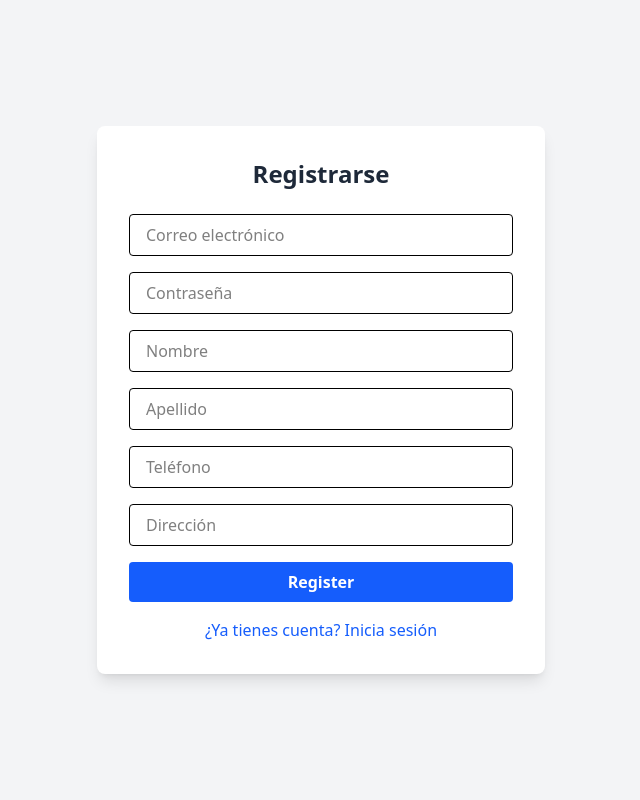
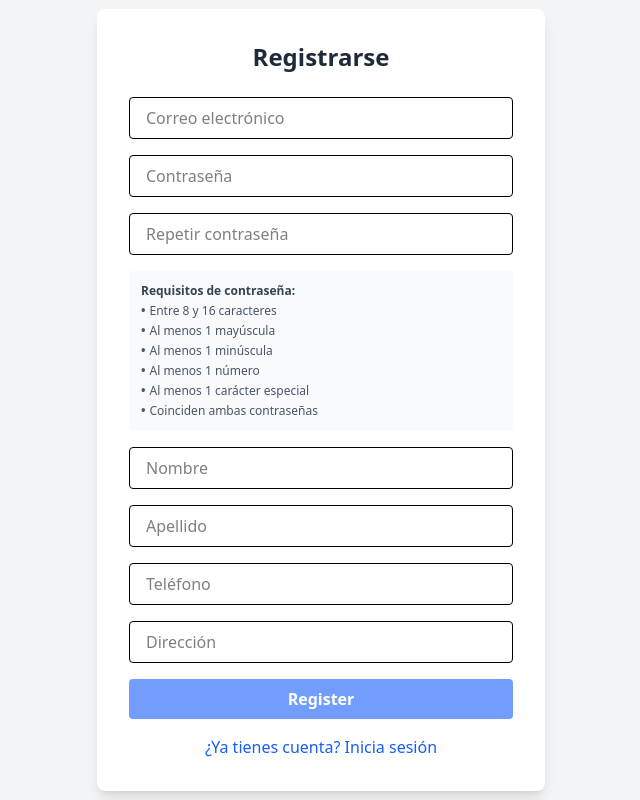
Before and after one commit to Sxtvrno/Capstone, a React (Vite) app in the folder Front/: page /personaliza in a window 1280 px wide. Both pictures are taken after a click on the button "¿No tienes cuenta? Regístrate". Shown: the whole page, without its empty margins (319-959 px from the left). Built offline with nearby package versions, Linux system fonts and the light colour scheme; no server answers.

Commit message:
Commit provisional
Se añaden las validaciones al registrarse, se crea carpeta con paginas y pagina admin y landing para cambios futuros

```diff
--- a/Front/src/components/AuthForm.jsx
+++ b/Front/src/components/AuthForm.jsx
@@ -1,11 +1,33 @@
 import React, { useState } from "react";
 import { login, register } from "../services/api";
+
+const allowedDomains = [
+  "gmail.com",
+  "outlook.com",
+  "hotmail.com",
+  "yahoo.com",
+  "live.com",
+];
+
+const emailDomainValid = (email) => {
+  if (!email.includes("@")) return false;
+  const domain = email.split("@").pop().toLowerCase();
+  return allowedDomains.includes(domain);
+};
+
+const passwordValid = (pwd) => {
+  // 8-16 chars, 1 upper, 1 lower, 1 digit, 1 special
+  const re =
+    /^(?=.*[a-z])(?=.*[A-Z])(?=.*\d)(?=.*[!@#$%^&*()_\-+={[}\]|:;"'<>,.?/]).{8,16}$/;
+  return re.test(pwd);
+};
 
 const AuthForm = ({ onAuth }) => {
   // Login states
   const [username, setUsername] = useState("");
   const [password, setPassword] = useState("");
   // Register states
+  const [confirmPassword, setConfirmPassword] = useState("");
   const [email, setEmail] = useState("");
   const [first_name, setFirstName] = useState("");
   const [last_name, setLastName] = useState("");
@@ -13,16 +35,59 @@ const AuthForm = ({ onAuth }) => {
   const [address, setAddress] = useState("");
   const [isLogin, setIsLogin] = useState(true);
   const [error, setError] = useState("");
-  const [success, setSuccess] = useState(""); // Nuevo estado
+  const [success, setSuccess] = useState("");
+  // Validaciones
+  const [emailError, setEmailError] = useState("");
+  const [passwordError, setPasswordError] = useState("");
+  const [confirmError, setConfirmError] = useState("");
+
+  // Checks dinámicos de contraseña
+  const passwordChecks = {
+    length: password.length >= 8 && password.length <= 16,
+    upper: /[A-Z]/.test(password),
+    lower: /[a-z]/.test(password),
+    digit: /\d/.test(password),
+    special: /[!@#$%^&*()_\-+={[}\]|:;"'<>,.?/]/.test(password),
+  };
+  const allBaseChecks = Object.values(passwordChecks).every(Boolean);
+  const match =
+    password !== "" && confirmPassword !== "" && password === confirmPassword;
+
+  const validateRegisterFields = () => {
+    let ok = true;
+
+    if (!emailDomainValid(email)) {
+      setEmailError("Dominio no permitido. Usa: " + allowedDomains.join(", "));
+      ok = false;
+    } else setEmailError("");
+
+    if (!passwordValid(password)) {
+      setPasswordError(
+        "Contraseña 8-16 caracteres, incluye mayúscula, minúscula, número y caracter especial."
+      );
+      ok = false;
+    } else setPasswordError("");
+
+    if (password !== confirmPassword) {
+      setConfirmError("Las contraseñas no coinciden.");
+      ok = false;
+    } else setConfirmError("");
+
+    return ok;
+  };
 
   const handleSubmit = async (e) => {
     e.preventDefault();
+    setError("");
+    setSuccess("");
+
     try {
       if (isLogin) {
         await login(username, password);
         onAuth();
-        setSuccess("");
       } else {
+        if (!validateRegisterFields()) return;
+
         const response = await register(
           email,
           password,
@@ -36,13 +101,60 @@ const AuthForm = ({ onAuth }) => {
           response.mensaje ||
             "Registro exitoso. Revisa tu correo para verificar la cuenta."
         );
+        // Limpiar campos
+        setEmail("");
+        setPassword("");
+        setConfirmPassword("");
+        setFirstName("");
+        setLastName("");
+        setPhone("");
+        setAddress("");
       }
-      setError("");
-    } catch (err) {
+    } catch {
       setError("Error en la autenticación");
-      setSuccess("");
     }
   };
+
+  const handleEmailChange = (v) => {
+    setEmail(v);
+    if (!v) return setEmailError("");
+    setEmailError(emailDomainValid(v) ? "" : "Dominio no permitido.");
+  };
+
+  const handlePasswordChange = (v) => {
+    setPassword(v);
+    if (!v) {
+      setPasswordError("");
+      setConfirmError(confirmPassword ? "Las contraseñas no coinciden." : "");
+      return;
+    }
+    setPasswordError(
+      passwordValid(v) ? "" : "Debe cumplir todos los requisitos."
+    );
+    if (confirmPassword) {
+      setConfirmError(
+        v === confirmPassword ? "" : "Las contraseñas no coinciden."
+      );
+    }
+  };
+
+  const handleConfirmChange = (v) => {
+    setConfirmPassword(v);
+    if (!v) return setConfirmError("");
+    setConfirmError(v === password ? "" : "Las contraseñas no coinciden.");
+  };
+
+  const reqItem = (ok, text) => (
+    <li
+      key={text}
+      className={`flex items-center gap-1 ${
+        ok ? "text-green-600" : "text-gray-600"
+      }`}
+    >
+      <span className="font-bold text-xs">{ok ? "✓" : "•"}</span>
+      <span className="text-xs">{text}</span>
+    </li>
+  );
 
   return (
     <div className="flex items-center justify-center min-h-screen bg-gray-100">
@@ -65,7 +177,7 @@ const AuthForm = ({ onAuth }) => {
                 type="password"
                 placeholder="Contraseña"
                 value={password}
-                onChange={(e) => setPassword(e.target.value)}
+                onChange={(e) => handlePasswordChange(e.target.value)}
                 required
                 className="w-full px-4 py-2 border rounded focus:outline-none focus:ring-2 focus:ring-blue-400"
               />
@@ -76,18 +188,62 @@ const AuthForm = ({ onAuth }) => {
                 type="email"
                 placeholder="Correo electrónico"
                 value={email}
-                onChange={(e) => setEmail(e.target.value)}
+                onChange={(e) => handleEmailChange(e.target.value)}
                 required
-                className="w-full px-4 py-2 border rounded focus:outline-none focus:ring-2 focus:ring-blue-400"
+                className={`w-full px-4 py-2 border rounded focus:outline-none focus:ring-2 ${
+                  emailError
+                    ? "border-red-400 focus:ring-red-400"
+                    : "focus:ring-blue-400"
+                }`}
               />
+              {emailError && (
+                <p className="text-xs text-red-500 -mt-2">{emailError}</p>
+              )}
               <input
                 type="password"
                 placeholder="Contraseña"
                 value={password}
-                onChange={(e) => setPassword(e.target.value)}
+                onChange={(e) => handlePasswordChange(e.target.value)}
                 required
-                className="w-full px-4 py-2 border rounded focus:outline-none focus:ring-2 focus:ring-blue-400"
+                className={`w-full px-4 py-2 border rounded focus:outline-none focus:ring-2 ${
+                  passwordError
+                    ? "border-red-400 focus:ring-red-400"
+                    : "focus:ring-blue-400"
+                }`}
               />
+              <input
+                type="password"
+                placeholder="Repetir contraseña"
+                value={confirmPassword}
+                onChange={(e) => handleConfirmChange(e.target.value)}
+                required
+                className={`w-full px-4 py-2 border rounded focus:outline-none focus:ring-2 ${
+                  confirmError
+                    ? "border-red-400 focus:ring-red-400"
+                    : "focus:ring-blue-400"
+                }`}
+              />
+              {(passwordError || confirmError) && (
+                <p className="text-xs text-red-500 -mt-2">
+                  {confirmError || passwordError}
+                </p>
+              )}
+              <div className="bg-gray-50 p-3 rounded">
+                <p className="text-xs font-semibold mb-1 text-gray-700">
+                  Requisitos de contraseña:
+                </p>
+                <ul className="space-y-1">
+                  {reqItem(passwordChecks.length, "Entre 8 y 16 caracteres")}
+                  {reqItem(passwordChecks.upper, "Al menos 1 mayúscula")}
+                  {reqItem(passwordChecks.lower, "Al menos 1 minúscula")}
+                  {reqItem(passwordChecks.digit, "Al menos 1 número")}
+                  {reqItem(
+                    passwordChecks.special,
+                    "Al menos 1 carácter especial"
+                  )}
+                  {reqItem(match, "Coinciden ambas contraseñas")}
+                </ul>
+              </div>
               <input
                 type="text"
                 placeholder="Nombre"
@@ -124,13 +280,33 @@ const AuthForm = ({ onAuth }) => {
           )}
           <button
             type="submit"
-            className="w-full bg-blue-600 text-white py-2 rounded hover:bg-blue-700 transition-colors font-semibold"
+            className="w-full bg-blue-600 text-white py-2 rounded hover:bg-blue-700 transition-colors font-semibold disabled:opacity-60"
+            disabled={
+              !isLogin &&
+              (emailError ||
+                passwordError ||
+                confirmError ||
+                !email ||
+                !password ||
+                !confirmPassword ||
+                !allBaseChecks ||
+                !match)
+            }
           >
             {isLogin ? "Login" : "Register"}
           </button>
         </form>
         <button
-          onClick={() => setIsLogin(!isLogin)}
+          onClick={() => {
+            setIsLogin(!isLogin);
+            setError("");
+            setSuccess("");
+            setEmailError("");
+            setPasswordError("");
+            setConfirmError("");
+            setPassword("");
+            setConfirmPassword("");
+          }}
           className="w-full mt-4 text-blue-600 hover:underline"
         >
           {isLogin
--- a/Front/src/components/TemplateGallery.jsx
+++ b/Front/src/components/TemplateGallery.jsx
@@ -19,12 +19,7 @@ export default function TemplateGallery({ selectedKey, onSelect }) {
   }, []);
 
   if (!templates.length) {
-    return (
-      <div style={styles.empty}>
-        No se encontraron plantillas. Agrega archivos StoreTemplate*.jsx en su
-        directorio correspondiente.
-      </div>
-    );
+    return <div style={styles.empty}>No se encontraron plantillas.</div>;
   }
 
   return (
```
Also changed, not shown: Front/src/pages/AdminPage.jsx (added), Front/src/pages/LandingPage.jsx (added), 1 other file (tests, documents, lock files or other folders).
